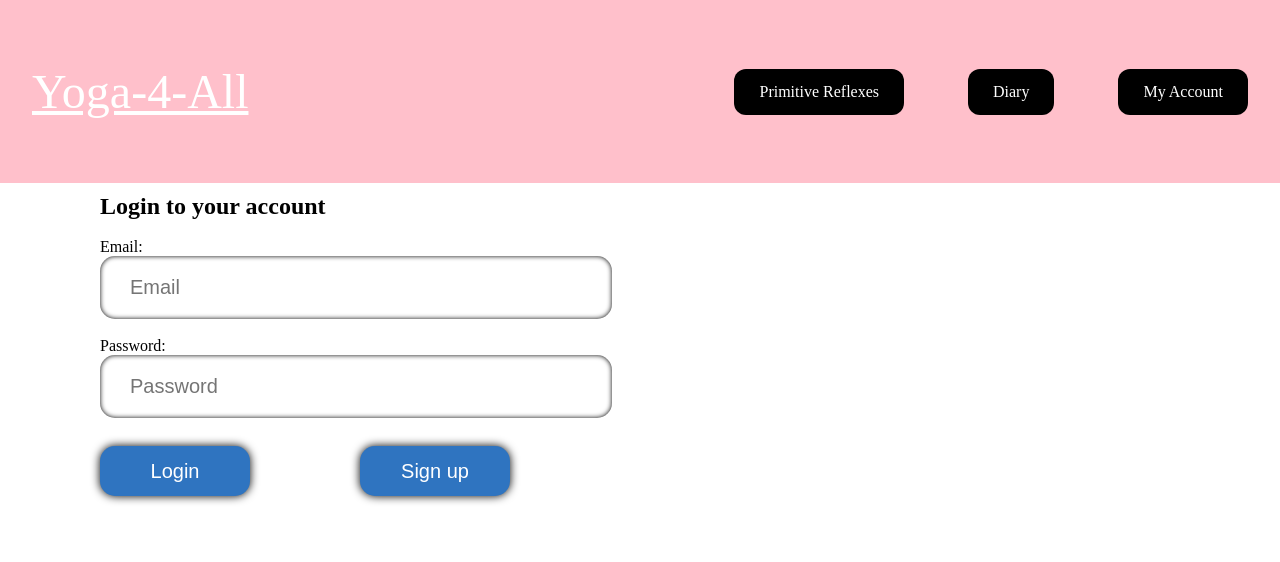
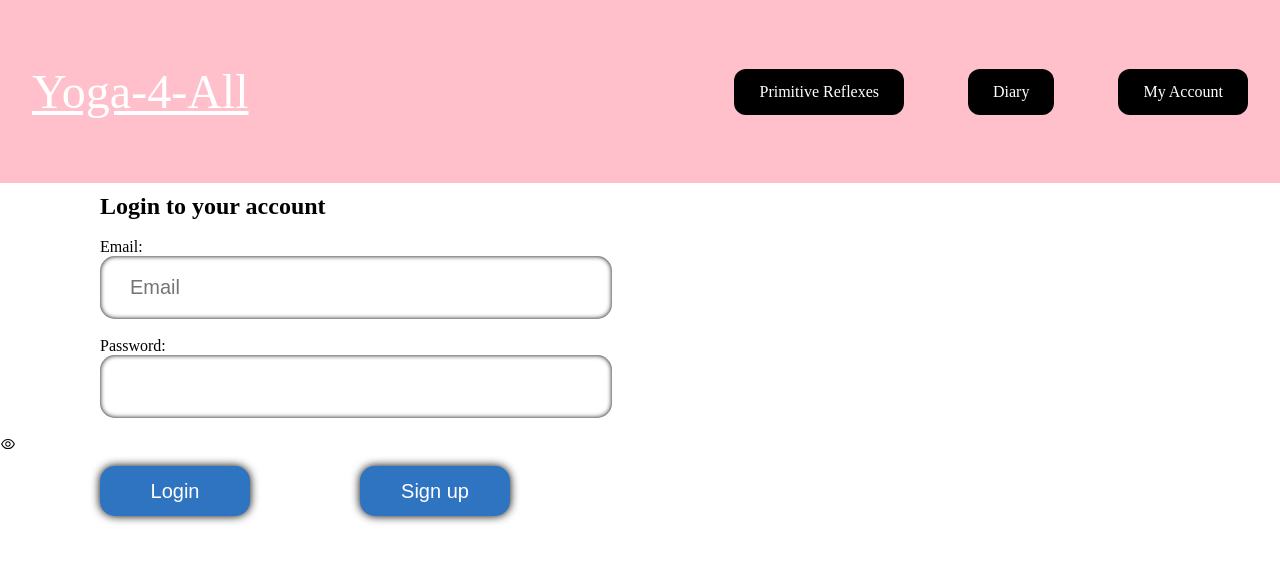
Before and after one commit to chemille/frontend-yoga-4-all, a React (Create React App) app: page / in a window 1280 px wide. Shown: the top 562 px of the page. Built offline with nearby package versions, Linux system fonts and the light colour scheme; a web font is replaced by a local one.

Commit message:
added password invisibility functionality in UserLogin.tsx file

```diff
--- a/package.json
+++ b/package.json
@@ -7,6 +7,7 @@
     "@testing-library/react": "^13.4.0",
     "@testing-library/user-event": "^13.5.0",
     "@types/jest": "^27.5.2",
+    "@types/material-ui": "^0.21.12",
     "@types/node": "^16.18.11",
     "@types/react": "^18.0.27",
     "@types/react-dom": "^18.0.10",
--- a/src/components/UserLogin.tsx
+++ b/src/components/UserLogin.tsx
@@ -1,17 +1,36 @@
 import { useState } from "react";
 import './userLoginStyles.css';
 import {  useNavigate } from 'react-router-dom';
+import { AiOutlineEye, AiOutlineEyeInvisible } from "react-icons/ai";
 
 const UserLogin: any = () => {
     const [email, setEmail] = useState("");
-    const [password, setPassword] = useState("");
+    // const [password, setPassword] = useState("");
     const navigate = useNavigate()
 
     const login = (e: any) => {
         e.preventDefault();
         navigate('/home')
+    };
 
+    // Visibility for password //
+    const [values, setValues] = useState({
+        password:"",
+        showPassword: false,
+    });
+
+    const handleClickShowPassword = () => {
+        setValues({ ...values, showPassword: !values.showPassword });
     };
+
+    const handleMouseDownPassword = (event:any) => {
+        event.preventDefault();
+    };
+
+    const handlePasswordChange = (props: any) => (event:any) => {
+        setValues({ ...values, [props]: event.target.value });
+    };
+
 
     return (
         <div>
@@ -29,13 +48,26 @@ const UserLogin: any = () => {
                 <br></br>
                 <label>Password:</label>
                 <input className="input input__box"
-                    value={password}
+                    // value={password}
                     id='password'
-                    type='text'
-                    placeholder='Password'
-                    onChange={e => setPassword(e.target.value)}
+                    // type='text'
+                    type={values.showPassword ? "text" : "password"}
+                    // placeholder='Password'
+                    // onChange={e => setPassword(e.target.value)}
+                    onChange={handlePasswordChange("password")}
+                    value={values.password}
                     />
                     <br></br>
+                <div>
+                    <span
+                        onClick={handleClickShowPassword}
+                        onMouseDown={handleMouseDownPassword}
+                    >
+                        <AiOutlineEye />
+                    </span>
+
+                </div>
+
                 <button className="input_submit" type='submit'>Login</button>
                 <button className="signup_btn" type='submit'>Sign up</button>
             </form>
```
Also changed, not shown: 1 other file (tests, documents, lock files or other folders).
